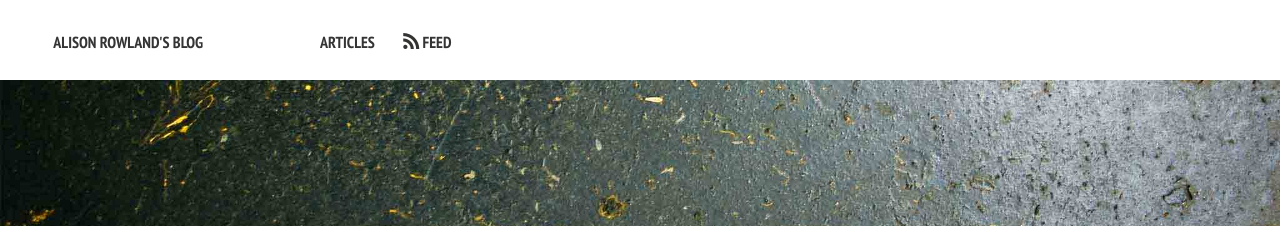
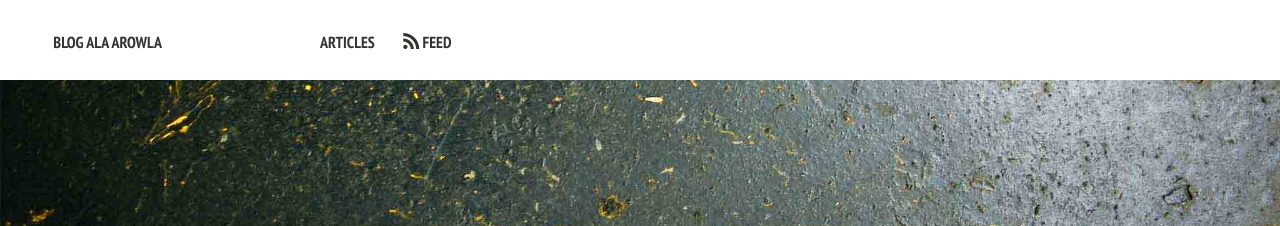
Before and after one commit to arowla/arowla.github.io, a Jekyll site: the page built from index.md, in a window 1280 px wide. Shown: the top 226 px of the page. Built offline with Jekyll 4.4.1, drawn with Linux system fonts in a browser that asks for light colours; nearby versions of some CDN libraries.

Commit message:
Updated some text

```diff
--- a/_config.yml
+++ b/_config.yml
@@ -1,6 +1,13 @@
-title:            Alison Rowland's Blog
-tagline:          civic hacking and biggish data
-description:      A blog about open-source software development in Python, Ruby, SQL, PostgreSQL, Javascript.
+# Permalinks
+permalink:	  pretty
+
+# Setup
+title:            blog ala arowla
+tagline:          civic hacking and big-ish data
+description:      Open-source software development in Python, PostgreSQL, Node.js, et al
+url:              http://alisonrowland.com
+baseurl:          /
+#
 #Comment out url when working locally to resolve base urls correctly
 #url:              http://your-site.com
 
```
